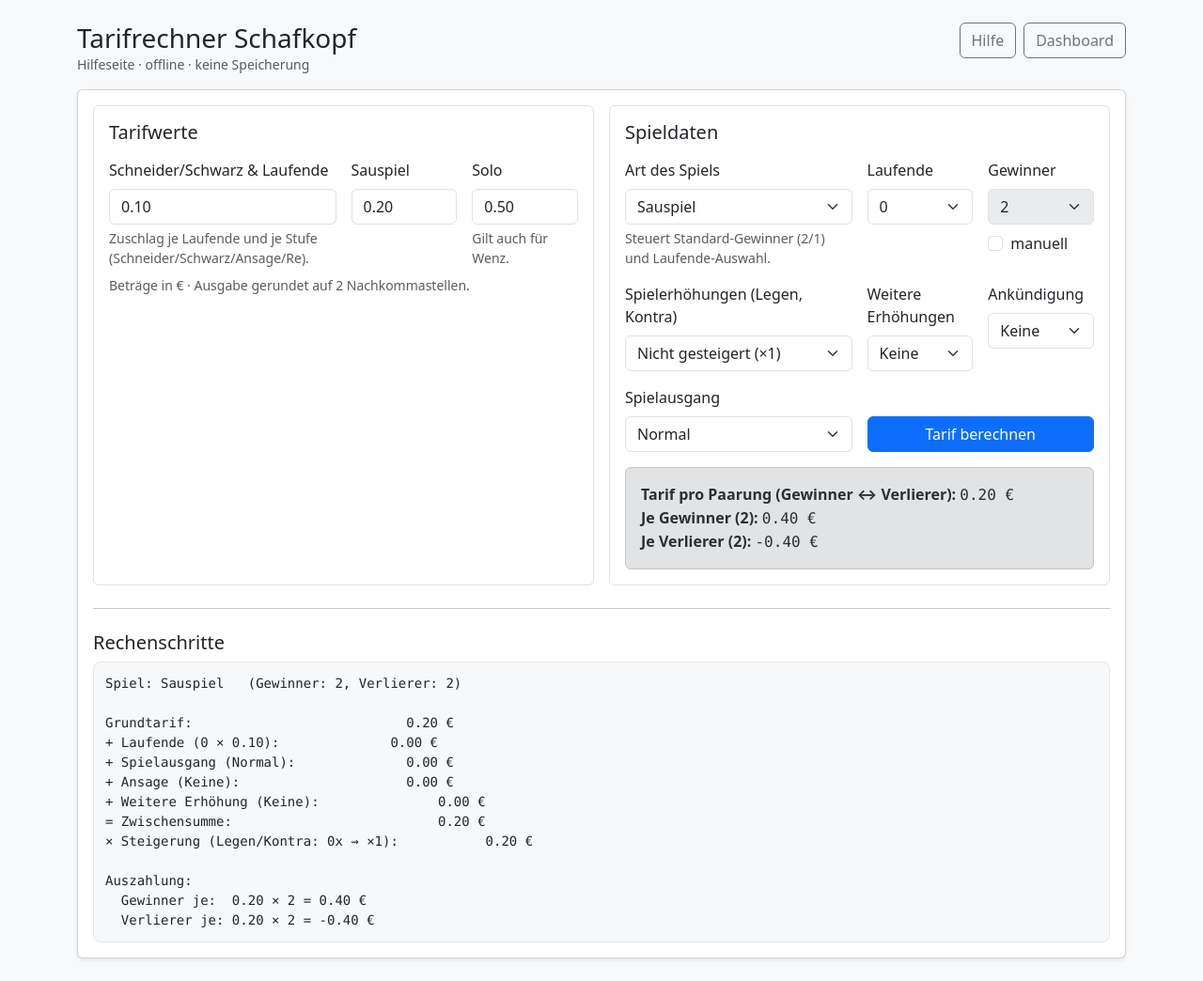
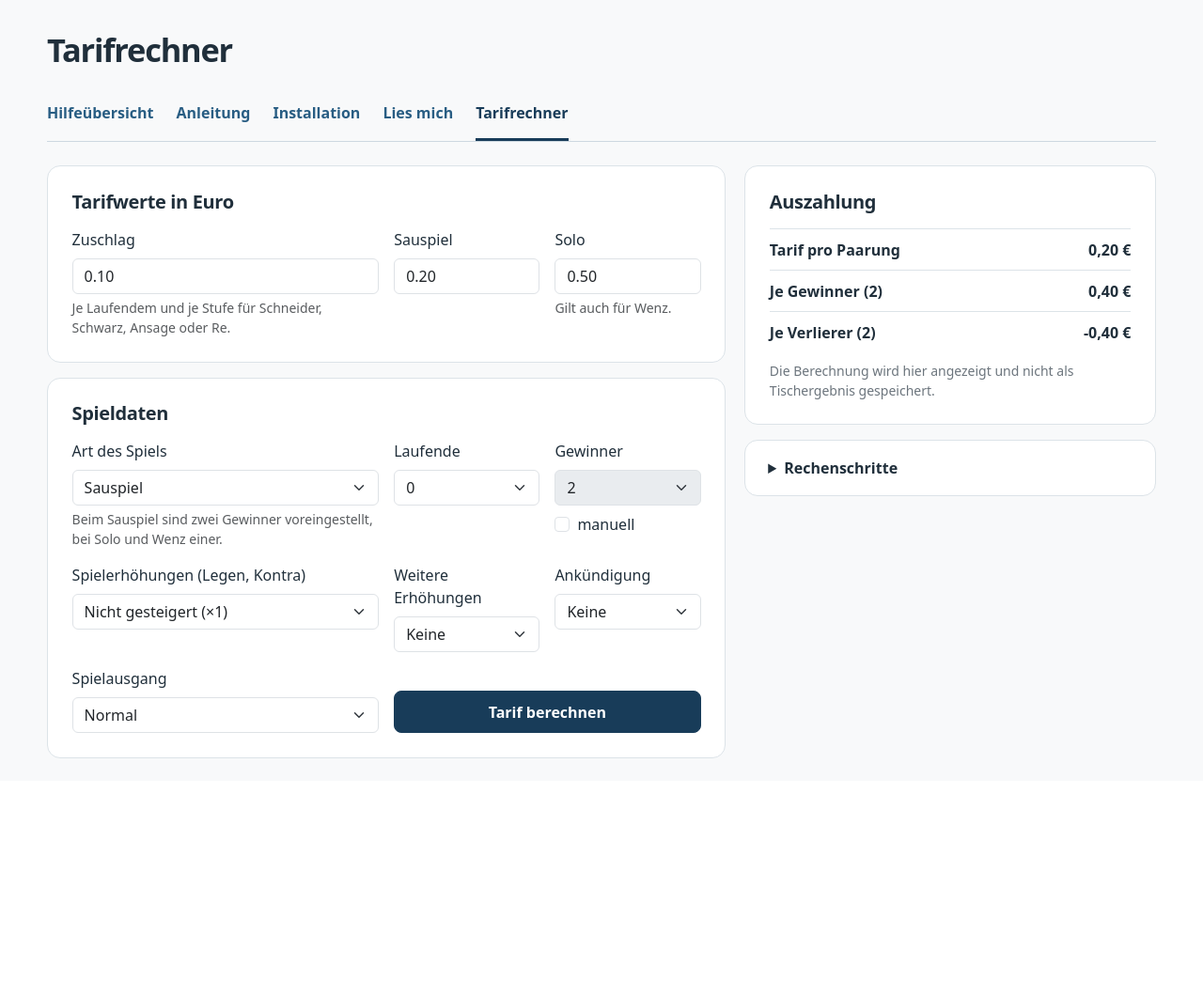
Before and after one commit to dieter6605/SchafkopfTurnier, a Flask app: page /hilfe/tarifrechner in a window 1280 px wide. Shown: the part 79-1123 px from the top of the page at 94% size. After the commit the page ends 886 px from the top, so only its background shows below. Run offline with Flask 3, Linux system fonts and the light colour scheme; some libraries are stand-ins or nearby versions.

Commit message:
Hilfe mit Kapitelwahl, Offline-Anleitungen und Tarifrechner gestalten

```diff
--- a/app/routes/home.py
+++ b/app/routes/home.py
@@ -47,12 +47,17 @@ def _docs_dir() -> Path:
     return _project_root() / "docs"
 
 
-def _render_markdown_file(md_path: Path) -> str:
-    md_text = md_path.read_text(encoding="utf-8")
-    return markdown.markdown(
-        md_text,
-        extensions=["fenced_code", "tables", "toc", "sane_lists"],
-    )
+class _HelpLinks(markdown.treeprocessors.Treeprocessor):
+    """In der Webansicht führen Dokumentverweise zu den lokalen Hilfeseiten."""
+
+    def run(self, root):
+        destinations = {cfg["file"]: url_for("home.help_docs", doc=doc)
+                        for doc, cfg in _DOCS_MAP.items()}
+        destinations["http://127.0.0.1:8051/tournaments"] = url_for("tournaments.tournaments_list")
+        for link in root.iter("a"):
+            target, separator, fragment = link.get("href", "").partition("#")
+            if target in destinations:
+                link.set("href", destinations[target] + separator + fragment)
 
 
 # -----------------------------------------------------------------------------
@@ -160,7 +165,7 @@ def home():
 # -----------------------------------------------------------------------------
 @bp.get("/hilfe")
 def help_readme():
-    return redirect(url_for("home.help_docs", doc="readme"))
+    return render_template("help/index.html", title="Hilfe", section="overview")
 
 
 @bp.get("/hilfe/<doc>")
@@ -173,9 +178,18 @@ def help_docs(doc: str):
     if not md_path.exists():
         abort(404)
 
-    html = _render_markdown_file(md_path)
-
-    return render_template("help_readme.html", title=cfg["title"], content=html)
+    document = markdown.Markdown(
+        extensions=["fenced_code", "tables", "toc", "sane_lists"],
+        extension_configs={"toc": {"baselevel": 2}},
+    )
+    document.treeprocessors.register(_HelpLinks(document), "help_links", 1)
+    content = document.convert(md_path.read_text(encoding="utf-8"))
+    # Das erste Kapitel ist die Dokumentüberschrift. Seine Unterkapitel und alle
+    # weiteren Hauptkapitel sollen direkt von der Kapitelwahl erreichbar sein.
+    headings = document.toc_tokens
+    chapters = headings[0]["children"] + headings[1:] if headings else []
+    return render_template("help_readme.html", title=cfg["title"], section=doc,
+                           content=content, chapters=chapters)
 
 
 # -----------------------------------------------------------------------------
@@ -183,7 +197,7 @@ def help_docs(doc: str):
 # -----------------------------------------------------------------------------
 @bp.get("/hilfe/tarifrechner")
 def help_tarif():
-    return render_template("help/tarifrechner.html")
+    return render_template("help/tarifrechner.html", title="Tarifrechner", section="tarif")
 
 
 # -----------------------------------------------------------------------------
--- a/app/static/turnier.css
+++ b/app/static/turnier.css
@@ -331,3 +331,35 @@
   .sk-backup-time, .sk-backup-size { color: var(--sk-muted); font-size: .9rem; }
   .sk-backup-tools { grid-column: 1 / -1; display: flex; align-items: baseline; flex-wrap: wrap; gap: .5rem 1rem; }
 }
+
+.sk-help-nav { flex-wrap: wrap; gap: 0 1.5rem; }
+.sk-help-document, .sk-tariff-grid { display: grid; grid-template-columns: minmax(210px, 1fr) minmax(0, 2.55fr); gap: 1.25rem; align-items: start; }
+.sk-help-chapters { position: sticky; top: 1rem; }
+.sk-help-chapters nav { padding: 0 1.5rem 1rem; max-height: 65vh; overflow-y: auto; }
+.sk-help-chapters ul { list-style: none; margin: 0; padding: 0; }
+.sk-help-chapters ul ul { padding-left: .85rem; border-left: 2px solid var(--sk-line); }
+.sk-help-chapters li a { display: block; padding: .35rem 0; line-height: 1.35; }
+.sk-help-text { overflow-wrap: anywhere; line-height: 1.6; }
+.sk-help-text > :first-child { margin-top: 0; }
+.sk-help-text :is(h2, h3, h4) { margin: 1.5em 0 .6em; color: var(--sk-navy); scroll-margin-top: 1rem; }
+.sk-help-text h2 { font-size: 1.45rem; }
+.sk-help-text h3 { font-size: 1.2rem; }
+.sk-help-text h4 { font-size: 1.05rem; }
+.sk-help-text pre, .sk-tariff-breakdown { padding: .85rem 1rem; background: #f3f6f8; border-radius: 8px; }
+.sk-help-text table { display: block; max-width: 100%; overflow-x: auto; }
+.sk-help-text :is(th, td) { border: 1px solid var(--sk-line); padding: .35rem .65rem; }
+.sk-tariff-grid { grid-template-columns: minmax(0, 1.65fr) minmax(0, 1fr); }
+.sk-tariff-form, .sk-tariff-results { display: grid; gap: 1rem; min-width: 0; }
+.sk-tariff-values { margin: 1rem 0 0; }
+.sk-tariff-values div { display: flex; justify-content: space-between; gap: .5rem; padding: .6rem 0; border-top: 1px solid var(--sk-line); }
+.sk-tariff-values dd { margin: 0; font-weight: 650; font-variant-numeric: tabular-nums; white-space: nowrap; }
+.sk-tariff-breakdown { margin: 0 1rem 1rem; white-space: pre-wrap; overflow-wrap: anywhere; }
+@media (max-width: 767px) {
+  .sk-help-document, .sk-tariff-grid { grid-template-columns: minmax(0, 1fr); }
+  .sk-help-chapters { position: static; }
+  .sk-help-nav { gap: 0 1rem; }
+}
+@media print {
+  .sk-help-document { display: block; }
+  .sk-help-text { border: 0; padding: 0; }
+}
--- /dev/null
+++ b/app/templates/help/_layout.html
@@ -0,0 +1,11 @@
+{% extends "layout.html" %}
+{% from "help/_links.html" import help_links %}
+{% block title %}{{ title }} · SchafkopfTurnier{% endblock %}
+{% block main_class %}sk-workspace sk-help{% endblock %}
+{% block content %}
+  <div class="sk-heading"><h1>{{ title }}</h1></div>
+  {% if section != 'overview' %}
+    <nav class="turnier-nav sk-help-nav no-print" aria-label="Hilfebereiche">{{ help_links(section) }}</nav>
+  {% endif %}
+  {% block help_content %}{% endblock %}
+{% endblock %}
--- /dev/null
+++ b/app/templates/help/_links.html
@@ -0,0 +1,12 @@
+{% macro help_links(section='', menu=false) %}
+  {% for key, label, href in [
+      ('overview', 'Hilfeübersicht', url_for('home.help_readme')),
+      ('anleitung', 'Anleitung', url_for('home.help_docs', doc='anleitung')),
+      ('installation', 'Installation', url_for('home.help_docs', doc='installation')),
+      ('readme', 'Lies mich', url_for('home.help_docs', doc='readme')),
+      ('tarif', 'Tarifrechner', url_for('home.help_tarif'))] %}
+    {% if menu %}<li>{% endif %}
+    <a href="{{ href }}"{% if menu %} class="dropdown-item"{% endif %}{% if section == key %} aria-current="page"{% endif %}>{{ label }}</a>
+    {% if menu %}</li>{% endif %}
+  {% endfor %}
+{% endmacro %}
--- a/app/templates/help/tarifrechner.html
+++ b/app/templates/help/tarifrechner.html
@@ -1,53 +1,28 @@
-{# app/templates/help/tarifrechner.html #}
-{% extends "layout.html" %}
-{% block content %}
-
-<div class="d-flex justify-content-between align-items-start mb-3 flex-wrap gap-2">
-  <div>
-    <h3 class="mb-0">Tarifrechner Schafkopf</h3>
-    <div class="text-muted small">Hilfeseite · offline · keine Speicherung</div>
-  </div>
-  <div class="d-flex gap-2 flex-wrap">
-    <a class="btn btn-outline-secondary" href="{{ url_for('home.help_readme') }}">Hilfe</a>
-    <a class="btn btn-outline-secondary" href="{{ url_for('home.home') }}">Dashboard</a>
-  </div>
-</div>
-
-<div class="card shadow-sm">
-  <div class="card-body">
-
-    <div class="row g-3">
-      <div class="col-lg-6">
-        <div class="border rounded p-3 h-100">
-          <h5 class="mb-3">Tarifwerte</h5>
-
+{% extends "help/_layout.html" %}
+{% block help_content %}
+<div class="sk-tariff-grid">
+  <form class="sk-tariff-form" id="tarif-form">
+    <section class="sk-panel sk-pad">
+      <h2 class="mb-3">Tarifwerte in Euro</h2>
       <div class="row g-3">
         <div class="col-md-6">
-              <label class="form-label" for="rateSchneider">Schneider/Schwarz &amp; Laufende</label>
-              <input class="form-control" id="rateSchneider" type="number" min="0" step="0.01" value="0.10">
-              <div class="text-muted small mt-1">Zuschlag je Laufende und je Stufe (Schneider/Schwarz/Ansage/Re).</div>
+          <label class="form-label" for="rateSchneider">Zuschlag</label>
+          <input class="form-control" id="rateSchneider" type="number" required min="0" step="0.01" value="0.10">
+          <div class="text-muted small mt-1">Je Laufendem und je Stufe für Schneider, Schwarz, Ansage oder Re.</div>
         </div>
         <div class="col-md-3">
           <label class="form-label" for="rateSauspiel">Sauspiel</label>
-              <input class="form-control" id="rateSauspiel" type="number" min="0" step="0.01" value="0.20">
+          <input class="form-control" id="rateSauspiel" type="number" required min="0" step="0.01" value="0.20">
         </div>
         <div class="col-md-3">
           <label class="form-label" for="rateSolo">Solo</label>
-              <input class="form-control" id="rateSolo" type="number" min="0" step="0.01" value="0.50">
+          <input class="form-control" id="rateSolo" type="number" required min="0" step="0.01" value="0.50">
           <div class="text-muted small mt-1">Gilt auch für Wenz.</div>
         </div>
       </div>
-
-          <div class="text-muted small mt-2">
-            Beträge in € · Ausgabe gerundet auf 2 Nachkommastellen.
-          </div>
-        </div>
-      </div>
-
-      <div class="col-lg-6">
-        <div class="border rounded p-3 h-100">
-          <h5 class="mb-3">Spieldaten</h5>
-
+    </section>
+    <section class="sk-panel sk-pad">
+      <h2 class="mb-3">Spieldaten</h2>
       <div class="row g-3">
         <div class="col-md-6">
           <label class="form-label" for="gameType">Art des Spiels</label>
@@ -56,7 +31,7 @@
             <option value="farbsolo">Farb-Solo</option>
             <option value="wenz">Wenz</option>
           </select>
-              <div class="text-muted small mt-1">Steuert Standard-Gewinner (2/1) und Laufende-Auswahl.</div>
+          <div class="text-muted small mt-1">Beim Sauspiel sind zwei Gewinner voreingestellt, bei Solo und Wenz einer.</div>
         </div>
 
         <div class="col-md-3">
@@ -117,29 +92,29 @@
         </div>
 
         <div class="col-md-6 d-flex align-items-end">
-              <button class="btn btn-primary w-100" id="calcBtn" type="button">
+          <button class="btn btn-primary w-100" id="calcBtn" type="submit">
             Tarif berechnen
           </button>
         </div>
       </div>
-
-          <div class="mt-3" id="output"></div>
+    </section>
+  </form>
+  <div class="sk-tariff-results">
+    <section class="sk-panel sk-pad">
+      <h2>Auszahlung</h2>
+      <dl class="sk-tariff-values" id="output" aria-live="polite" aria-atomic="true">
+        <div><dt>Tarif pro Paarung</dt><dd id="tarif-paar">–</dd></div>
+        <div><dt>Je Gewinner <span id="gewinner-zahl"></span></dt><dd id="tarif-gewinner">–</dd></div>
+        <div><dt>Je Verlierer <span id="verlierer-zahl"></span></dt><dd id="tarif-verlierer">–</dd></div>
+      </dl>
+      <p class="text-secondary small mt-2 mb-0">Die Berechnung wird hier angezeigt und nicht als Tischergebnis gespeichert.</p>
+    </section>
+    <details class="sk-panel sk-fold">
+      <summary>Rechenschritte</summary>
+      <pre class="sk-tariff-breakdown" id="breakdown"></pre>
+    </details>
   </div>
 </div>
-    </div>
-
-    <hr class="my-4">
-
-    <div class="row g-3">
-      <div class="col-12">
-        <h5 class="mb-2">Rechenschritte</h5>
-        <pre class="mb-0" id="breakdown" style="white-space:pre-wrap;background:#f6f8fa;padding:12px;border-radius:8px;border:1px solid #e5e7eb;"></pre>
-      </div>
-    </div>
-
-  </div>
-</div>
-
 {% endblock %}
 
 {% block scripts %}
@@ -151,7 +126,8 @@
   const winnersManual = el("winnersManual");
   const gameTypeSel = el("gameType");
 
-  const money = (x) => (Math.round((x + Number.EPSILON) * 100) / 100).toFixed(2);
+  const formatter = new Intl.NumberFormat("de-DE", { minimumFractionDigits: 2, maximumFractionDigits: 2 });
+  const money = (x) => formatter.format(x);
 
   function gameTypeLabel(gt) {
     return ({ sauspiel: "Sauspiel", farbsolo: "Farb-Solo", wenz: "Wenz" })[gt] || gt;
@@ -214,6 +190,13 @@
   }
 
   function calc() {
+    if (!el("tarif-form").checkValidity()) {
+      for (const id of ["tarif-paar", "tarif-gewinner", "tarif-verlierer"]) el(id).textContent = "–";
+      el("gewinner-zahl").textContent = "";
+      el("verlierer-zahl").textContent = "";
+      el("breakdown").textContent = "Bitte die Tarifwerte prüfen.";
+      return;
+    }
     const rateSchneider = Number(el("rateSchneider").value || 0);
     const rateSauspiel  = Number(el("rateSauspiel").value || 0);
     const rateSolo      = Number(el("rateSolo").value || 0);
@@ -246,13 +229,11 @@
     const perWinner = tariff * losers;
     const perLoser  = -tariff * winners;
 
-    const out = el("output");
-    out.innerHTML =
-      `<div class="alert alert-secondary mb-0">` +
-      `<div><strong>Tarif pro Paarung (Gewinner ↔ Verlierer):</strong> <span class="font-monospace">${money(tariff)} €</span></div>` +
-      `<div><strong>Je Gewinner (${winners}):</strong> <span class="font-monospace">${money(perWinner)} €</span></div>` +
-      `<div><strong>Je Verlierer (${losers}):</strong> <span class="font-monospace">${money(perLoser)} €</span></div>` +
-      `</div>`;
+    el("tarif-paar").textContent = money(tariff) + " €";
+    el("gewinner-zahl").textContent = "(" + winners + ")";
+    el("tarif-gewinner").textContent = money(perWinner) + " €";
+    el("verlierer-zahl").textContent = "(" + losers + ")";
+    el("tarif-verlierer").textContent = money(perLoser) + " €";
 
     const bd = [];
     bd.push(`Spiel: ${gameTypeLabel(gameType)}   (Gewinner: ${winners}, Verlierer: ${losers})`);
@@ -273,7 +254,11 @@
   }
 
   // Events
-  el("calcBtn").addEventListener("click", calc);
+  el("tarif-form").addEventListener("submit", (event) => {
+    event.preventDefault();
+    calc();
+    el("output").scrollIntoView({ block: "nearest" });
+  });
 
   // Auto-Regeln beim Spieltypwechsel
   gameTypeSel.addEventListener("change", () => {
@@ -288,7 +273,8 @@
   });
 
   // Live-Recalc bei relevanten Inputs
-  ["rateSchneider","rateSauspiel","rateSolo","laufende","steigerung","weitere","ansage","ausgang","winners"]
+  ["rateSchneider", "rateSauspiel", "rateSolo"].forEach(id => el(id).addEventListener("input", calc));
+  ["laufende","steigerung","weitere","ansage","ausgang","winners"]
     .forEach(id => el(id).addEventListener("change", calc));
 
   // Init
--- a/app/templates/layout.html
+++ b/app/templates/layout.html
@@ -46,30 +46,6 @@
 
     /* Global: print helper */
     .print-only { display: none; }
-
-    /* Markdown-Styling (Hilfe/README) */
-    .markdown-body h1, .markdown-body h2, .markdown-body h3 {
-      margin-top: 1.4em;
-    }
-    .markdown-body pre {
-      background: #f6f8fa;
-      padding: 12px;
-      border-radius: 6px;
-      overflow-x: auto;
-    }
-    .markdown-body code {
-      background: #f0f0f0;
-      padding: 2px 4px;
-      border-radius: 4px;
-    }
-    .markdown-body table {
-      border-collapse: collapse;
-    }
-    .markdown-body th, .markdown-body td {
-      border: 1px solid #ddd;
-      padding: 6px 10px;
-      vertical-align: top;
-    }
 
     @media print {
       nav, .btn, .alert, .no-print { display: none !important; }
@@ -135,10 +111,8 @@
           <li class="nav-item dropdown">
             <button class="nav-link dropdown-toggle" {% if ep.startswith('home.help') %}aria-current="true"{% endif %} data-bs-toggle="dropdown" aria-expanded="false">Hilfe</button>
             <ul class="dropdown-menu dropdown-menu-end">
-              {% for doc, label in [('readme','Lies mich'), ('anleitung','Anleitung'), ('installation','Installation')] %}
-                <li><a class="dropdown-item" href="{{ url_for('home.help_docs', doc=doc) }}">{{ label }}</a></li>
-              {% endfor %}
-              <li><a class="dropdown-item" href="{{ url_for('home.help_tarif') }}">Tarifrechner</a></li>
+              {% from "help/_links.html" import help_links with context %}
+              {{ help_links(menu=true) }}
               <li><hr class="dropdown-divider"></li>
               <li><a class="dropdown-item" href="{{ url_for('tournaments.tournaments_diagnostics') }}">DB-Diagnose</a></li>
               {% if skt_tournament_id %}
```
Also changed, not shown: app/routes/help.py (+4 -40 lines), app/templates/help/index.html (added, +25 -0 lines), app/templates/help_readme.html (+28 -21 lines), docs/ANLEITUNG.md (+2 -0 lines), docs/INSTALLATION.md (+7 -1 lines), tests/test_help.py (added, +74 -0 lines). Lines whose indentation alone changed are shown as unchanged.
